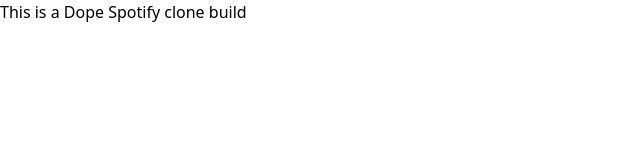
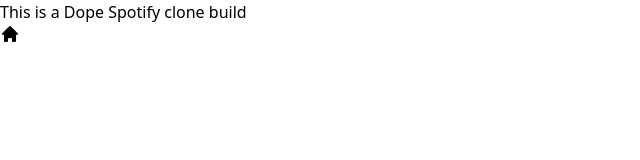
Before and after one commit to youngjerald239/Toner, a Next.js app: page / in a window 1280 px wide. Shown: the top 160 px of the page, without its empty margins (0-640 px from the left). Built offline with nearby package versions, Linux system fonts and the light colour scheme.

Commit message:
added heroicon buttons

```diff
--- a/components/Sidebar.js
+++ b/components/Sidebar.js
@@ -1,9 +1,19 @@
 import React from 'react';
+import {
+    HomeIcon,
+    SearchIcon,
+    LibraryIcon,
+    PlusCircleIcon
+} from "@heroicons/react/solid"
 
 function Sidebar() {
     return (
         <div>
-
+            <div>
+                <button>
+                    <HomeIcon className="h-5 w-5"/>
+                </button>
+            </div>
         </div>
     );
 }
--- a/package.json
+++ b/package.json
@@ -6,6 +6,7 @@
     "start": "next start"
   },
   "dependencies": {
+    "@heroicons/react": "^1.0.5",
     "next": "latest",
     "react": "^17.0.2",
     "react-dom": "^17.0.2"
--- a/pages/index.tsx
+++ b/pages/index.tsx
@@ -1,4 +1,5 @@
 import Head from 'next/head'
+import Sidebar from "../components/Sidebar"
 
 export default function Home() {
   return (
@@ -12,6 +13,7 @@
 
       <main>
         {/* Sidebar */}
+        <Sidebar />
         {/* Center */}
       </main>
 
```
Also changed, not shown: 1 other file (tests, documents, lock files or other folders).
